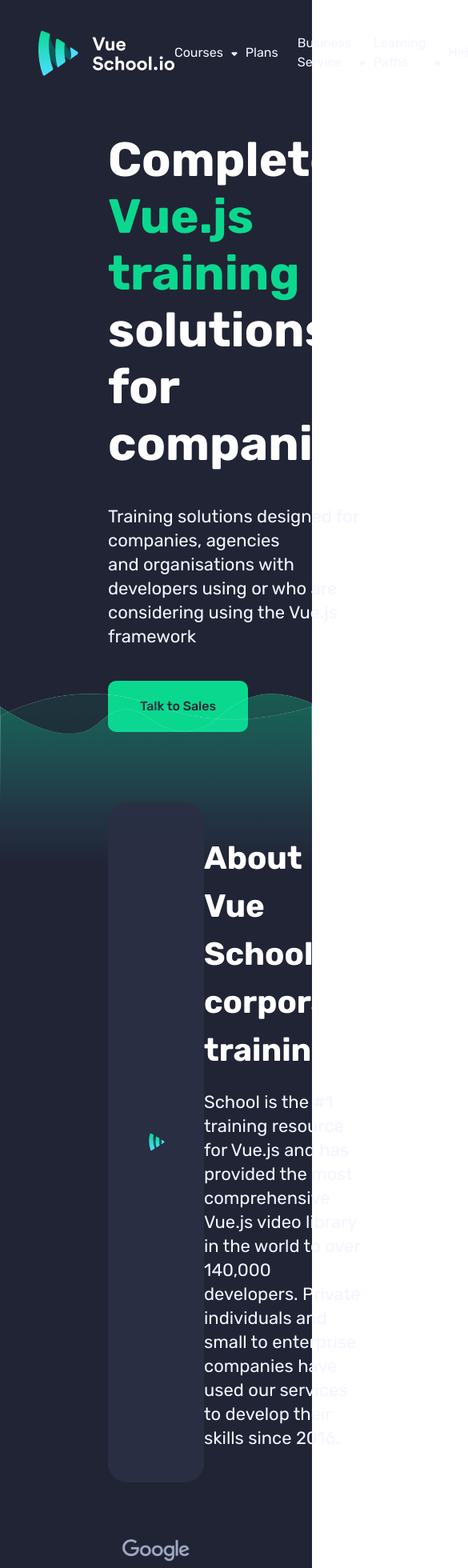
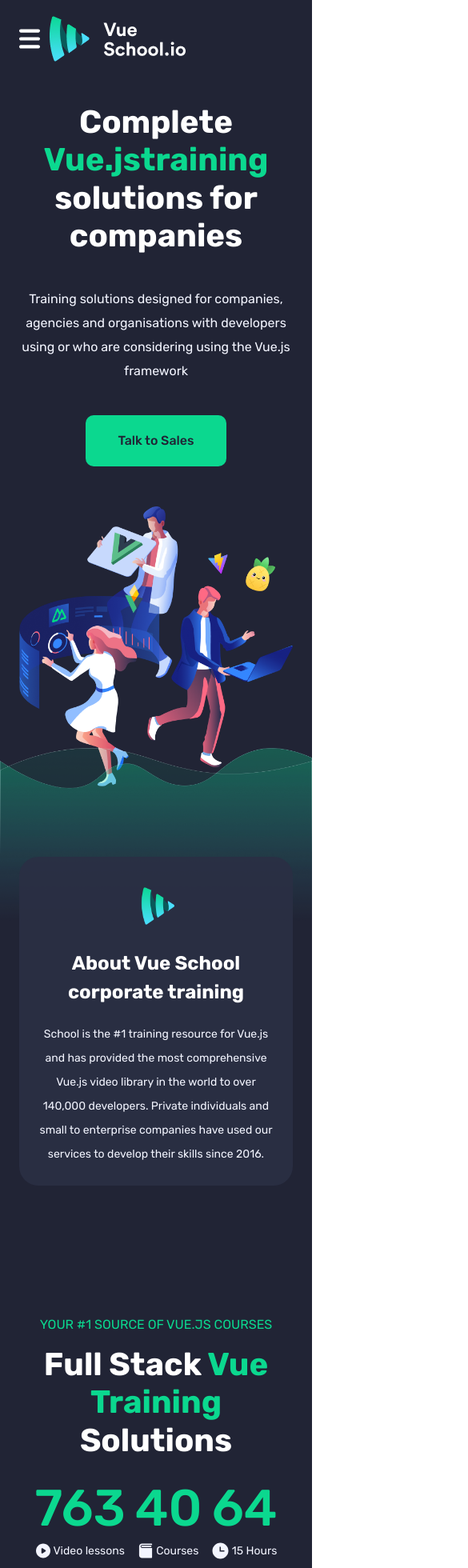
Before and after one commit to techadam/vueschool-tech-test, a Nuxt app: page / in a window 390 px wide. Shown: the top 1960 px of the page at 80% size, 585 px wide, since content can reach past the window. Built offline with nearby package versions, Linux system fonts and the light colour scheme.

Commit message:
implement responsiveness

```diff
--- a/assets/css/style.css
+++ b/assets/css/style.css
@@ -11,6 +11,6 @@
 
 @layer components {
   .header-title {
-    @apply text-[60px] font-bold leading-[71.1px] text-white;
+    @apply text-[40px] sm:text-[60px] font-bold leading-[47.4px] sm:leading-[71.1px] text-white;
   }
 }
--- a/components/Footer.vue
+++ b/components/Footer.vue
@@ -1,59 +1,78 @@
 <template>
   <footer class="bg-brand-black text-light-grey">
-    <div class="flex gap-10 pb-32 mx-[135px]">
-      <div class="w-1/2">
+    <div
+      class="flex gap-10 pb-32 mx-6 sm:mx-10 md:mx-[135px] flex-wrap md:flex-nowrap"
+    >
+      <div class="w-full md:w-1/2 text-center md:text-left">
         <img
           src="@/assets/images/logo.png"
-          class="max-w-[268px] mb-20"
+          class="max-w-[268px] mb-20 mx-auto md:mx-0"
           alt="LOGO"
         />
 
         <p class="mb-[61px] text-white text-[16px] leading-[24px]">
-          Thanks to fine people like you, Vue School can proudly <br> sponsor Evan
-          and the future of Vue.js by being a Platinum Patreon
+          Thanks to fine people like you, Vue School can proudly
+          <br hidden md:inline-block />
+          sponsor Evan and the future of Vue.js by being a Platinum Patreon
         </p>
 
         <div>
-          <h4 class="text-[22px] capitalize text-brand-grey mb-9">FOLLOW US IN SOCIAL MEDIA</h4>
+          <h4 class="text-[22px] capitalize text-brand-grey mb-9">
+            FOLLOW US IN SOCIAL MEDIA
+          </h4>
 
-          <div class="flex gap-4 items-center">
-            <div class="w-[60px] h-[60px] bg-brand-black2 grid place-content-center rounded-full p-2.5">
-              <img src="@/assets/icons/facebook.svg" alt="Facebook icon" />
+          <div class="flex gap-2 sm:gap-4 items-center justify-center md:justify-normal">
+            <div
+              class="w-[60px] h-[60px] bg-brand-black2 grid place-content-center rounded-full p-2.5"
+            >
+              <img src="@/assets/icons/facebook.svg" alt="Facebook icon" class="w-[25px] h-[25px]" />
             </div>
 
-            <div class="w-[60px] h-[60px] bg-brand-black2 grid place-content-center rounded-full p-2.5">
-              <img src="@/assets/icons/twitter.svg" alt="Facebook icon" />
+            <div
+              class="w-[60px] h-[60px] bg-brand-black2 grid place-content-center rounded-full p-2.5"
+            >
+              <img src="@/assets/icons/twitter.svg" alt="Twitter icon" class="w-[25px] h-[25px]" />
             </div>
 
-            <div class="w-[60px] h-[60px] bg-brand-black2 grid place-content-center rounded-full p-2.5">
-              <img src="@/assets/icons/github.svg" alt="Facebook icon" />
+            <div
+              class="w-[60px] h-[60px] bg-brand-black2 grid place-content-center rounded-full p-2.5"
+            >
+              <img src="@/assets/icons/github.svg" alt="Github icon" class="w-[25px] h-[25px]" />
             </div>
 
-            <div class="w-[60px] h-[60px] bg-brand-black2 grid place-content-center rounded-full p-2.5">
-              <img src="@/assets/icons/linkedin.svg" alt="Facebook icon" />
+            <div
+              class="w-[60px] h-[60px] bg-brand-black2 grid place-content-center rounded-full p-2.5"
+            >
+              <img src="@/assets/icons/linkedin.svg" alt="Linkedin icon" class="w-[25px] h-[25px]" />
             </div>
 
-            <div class="w-[60px] h-[60px] bg-brand-black2 grid place-content-center rounded-full p-2.5">
-              <img src="@/assets/icons/youtube.svg" alt="Facebook icon" />
+            <div
+              class="w-[60px] h-[60px] bg-brand-black2 grid place-content-center rounded-full p-2.5"
+            >
+              <img src="@/assets/icons/youtube.svg" alt="Youtube icon" class="w-[25px] h-[25px]" />
             </div>
           </div>
         </div>
       </div>
 
-      <div class="w-1/2 flex gap-24">
-        <div>
+      <div class="w-full md:w-1/2 block md:flex gap-24">
+        <div class="block sm:flex justify-between items-start w-full md:w-auto md:block text-center sm:text-left">
           <div class="mb-12">
-            <h3 class="text-[22px] text-brand-grey font-medium mb-5 uppercase">PRODUCTS</h3>
+            <h3 class="text-[22px] text-brand-grey font-medium mb-5 uppercase">
+              PRODUCTS
+            </h3>
 
             <ul>
               <li class="mb-3.5">
-                <nuxt-link to="to" class="text-[16px]">Courses</nuxt-link>
+                <nuxt-link to="/" class="text-[16px]">Courses</nuxt-link>
               </li>
               <li class="mb-3.5">
                 <nuxt-link to="/" class="text-[16px]">Workshop</nuxt-link>
               </li>
               <li class="mb-3.5">
-                <nuxt-link to="/" class="text-[16px]">Vue Masterclass</nuxt-link>
+                <nuxt-link to="/" class="text-[16px]"
+                  >Vue Masterclass</nuxt-link
+                >
               </li>
               <li>
                 <nuxt-link to="/" class="text-[16px]">Mastering Nuxt</nuxt-link>
@@ -62,7 +81,9 @@
           </div>
 
           <div class="mb-12">
-            <h3 class="text-[22px] text-brand-grey font-medium mb-5 uppercase">PRICING</h3>
+            <h3 class="text-[22px] text-brand-grey font-medium mb-5 uppercase">
+              PRICING
+            </h3>
 
             <ul>
               <li>
@@ -72,7 +93,9 @@
           </div>
 
           <div class="mb-12">
-            <h3 class="text-[22px] text-brand-grey font-medium mb-5 uppercase">connect with us</h3>
+            <h3 class="text-[22px] text-brand-grey font-medium mb-5 uppercase">
+              connect with us
+            </h3>
 
             <ul>
               <li class="mb-3.5">
@@ -88,13 +111,15 @@
           </div>
         </div>
 
-        <div>
+        <div class="block sm:flex justify-between items-start w-full md:w-auto md:block text-center sm:text-left">
           <div class="mb-12">
-            <h3 class="text-[22px] text-brand-grey font-medium mb-5 uppercase">Events</h3>
+            <h3 class="text-[22px] text-brand-grey font-medium mb-5 uppercase">
+              Events
+            </h3>
 
             <ul>
               <li class="mb-3.5">
-                <nuxt-link to="to" class="text-[16px]">Vuejs Nation</nuxt-link>
+                <nuxt-link to="/" class="text-[16px]">Vuejs Nation</nuxt-link>
               </li>
               <li class="mb-3.5">
                 <nuxt-link to="/" class="text-[16px]">Nuxt Nation</nuxt-link>
@@ -106,38 +131,51 @@
           </div>
 
           <div class="mb-12">
-            <h3 class="text-[22px] text-brand-grey font-medium mb-5 uppercase">Corporate</h3>
+            <h3 class="text-[22px] text-brand-grey font-medium mb-5 uppercase">
+              Corporate
+            </h3>
 
             <ul>
               <li class="mb-3.5">
-                <nuxt-link to="/" class="text-[16px]">Corporate Training</nuxt-link>
+                <nuxt-link to="/" class="text-[16px]"
+                  >Corporate Training</nuxt-link
+                >
               </li>
               <li class="mb-3.5">
-                <nuxt-link to="/" class="text-[16px]">Developer Recruitment</nuxt-link>
+                <nuxt-link to="/" class="text-[16px]"
+                  >Developer Recruitment</nuxt-link
+                >
               </li>
               <li class="mb-3.5">
-                <nuxt-link to="/" class="text-[16px]">Course Development</nuxt-link>
+                <nuxt-link to="/" class="text-[16px]"
+                  >Course Development</nuxt-link
+                >
               </li>
               <li class="mb-3.5">
-                <nuxt-link to="/" class="text-[16px]">On-Site Workshops</nuxt-link>
+                <nuxt-link to="/" class="text-[16px]"
+                  >On-Site Workshops</nuxt-link
+                >
               </li>
               <li class="mb-3.5">
                 <nuxt-link to="/" class="text-[16px]">Consulting</nuxt-link>
               </li>
               <li class="mb-3.5">
-                <nuxt-link to="/" class="text-[16px]">Affiliate Programs</nuxt-link>
+                <nuxt-link to="/" class="text-[16px]"
+                  >Affiliate Programs</nuxt-link
+                >
               </li>
             </ul>
           </div>
 
           <div class="mb-12">
-            <h3 class="text-[22px] text-brand-grey font-medium mb-5 uppercase">Resources</h3>
+            <h3 class="text-[22px] text-brand-grey font-medium mb-5 uppercase">
+              Resources
+            </h3>
 
             <ul>
               <li class="mb-3.5">
                 <nuxt-link to="/" class="text-[16px]">Articles</nuxt-link>
               </li>
-
             </ul>
           </div>
         </div>
--- a/components/Header.vue
+++ b/components/Header.vue
@@ -1,9 +1,15 @@
 <template>
-  <header class="py-[20px] px-[48px] text-light-grey text-normal">
+  <header class="py-5 px-6 sm:px-12 text-light-grey text-normal">
     <nav class="flex justify-between items-center">
-      <img src="@/assets/images/logo.png" class="w-[170px]" />
+      <div class="flex items-center">
+        <img
+          src="@/assets/icons/bars.svg"
+          class="mr-3 inline-block xl:hidden w-[26px]"
+        />
+        <img src="@/assets/images/logo.png" class="w-[170px]" />
+      </div>
 
-      <ul class="flex items-center gap-6">
+      <ul class="hidden xl:flex items-center gap-6">
         <li>
           <nuxt-link to="/" class="flex items-end gap-1">
             <span>Courses</span>
@@ -50,13 +56,14 @@
         </li>
       </ul>
 
-      <div class="flex items-center gap-6">
+      <div class="hidden sm:flex items-center gap-6">
         <nuxt-link to="/" class="inline-block text-white">Log in</nuxt-link>
-        <nuxt-link
+        <button
           to="/"
           class="inline-block py-[20px] px-[40px] rounded-[10px] border-2 border-brand-primary"
-          >Sign up</nuxt-link
         >
+          Sign up
+        </button>
       </div>
     </nav>
   </header>
--- a/pages/index.vue
+++ b/pages/index.vue
@@ -1,17 +1,25 @@
 <template>
   <section id="hero relative">
-    <div class="flex items-center gap-[50px] ml-[135px]">
-      <div class="pt-8">
+    <div
+      class="flex justify-center lg:justify-normal items-center gap-[50px] mx-6 sm:mx-10 lg:ml-[135px] md:mr-0 flex-wrap"
+    >
+      <div class="pt-8 md:text-left text-center">
         <!-- Please note that the custom class here header-title is using applied tailwind styles see style.css -->
         <h1 class="header-title">
-          Complete <span class="text-brand-primary">Vue.js</span> <br />
-          <span class="text-brand-primary">training</span> solutions <br />
+          Complete <span class="text-brand-primary">Vue.js</span>
+          <br class="hidden md:inline-block" />
+          <span class="text-brand-primary">training</span> solutions
+          <br class="hidden md:inline-block" />
           for companies
         </h1>
 
-        <p class="my-10 text-[22px] text-light-grey leading-[30px]">
-          Training solutions designed for companies, agencies <br />
-          and organisations with developers using or who are <br />
+        <p
+          class="my-10 text-[16px] sm:text-[22px] text-light-grey leading-[30px]"
+        >
+          Training solutions designed for companies, agencies
+          <br class="hidden md:inline-block" />
+          and organisations with developers using or who are
+          <br class="hidden md:inline-block" />
           considering using the Vue.js framework
         </p>
 
@@ -24,7 +32,7 @@
 
       <img
         src="@/assets/images/hero.png"
-        class="ml-28 justify-self-end"
+        class="ml-0 lg:ml-28 justify-self-end"
         alt=""
       />
     </div>
@@ -44,17 +52,25 @@
         alt=""
       />
 
-      <div class="mx-[135px] relative z-4 pt-[136px]">
+      <div class="mx-6 sm:mx-10 lg:mx-[135px] relative z-4 pt-[136px]">
         <div
-          class="rounded-3xl p-10 flex gap-10 items-center bg-brand-black2/90 mb-16"
+          class="rounded-3xl p-6 md:p-10 flex flex-wrap sm:flex-nowrap justify-center sm:justify-normal gap-4 md:gap-10 items-start md:items-center bg-brand-black2/90 mb-16"
         >
-          <img src="@/assets/images/logoicon.png" class="w-[280px]" alt="" />
+          <img
+            src="@/assets/images/logoicon.png"
+            class="w-[85px] lg:w-[280px] sm:w-[152px]"
+            alt=""
+          />
 
-          <div class="w-auto">
-            <h1 class="mb-5 font-bold text-[40px] text-white">
+          <div class="w-auto text-center sm:text-left">
+            <h1
+              class="mb-5 font-bold text-[24px] sm:text-[32px] md:text-[40px] text-white"
+            >
               About Vue School corporate training
             </h1>
-            <p class="text-[22px] leading-[30px] text-light-grey">
+            <p
+              class="text-[14px] sm:text-[18px] lg:text-[22px] leading-[30px] text-light-grey"
+            >
               School is the #1 training resource for Vue.js and has provided the
               most comprehensive Vue.js video library in the world to over
               140,000 developers. Private individuals and small to enterprise
@@ -64,7 +80,7 @@
           </div>
         </div>
 
-        <div class="flex items-center justify-between flex-wrap">
+        <div class="hidden md:flex items-center justify-between flex-wrap">
           <img src="@/assets/images/brand.png" alt="" />
           <img src="@/assets/images/brand.png" alt="" />
           <img src="@/assets/images/brand.png" alt="" />
@@ -75,31 +91,35 @@
       </div>
     </div>
 
-    <div class="relative z-2 mx-[135px] mt-40">
+    <div
+      class="relative z-2 mx-10 md:mx-[135px] mt-40 text-center md:text-left"
+    >
       <small
-        class="block uppercase mb-3 text-[24px] leading-[28.44px] text-brand-primary"
+        class="block uppercase mb-3 text-[16px] sm:text-[24px] leading-[28.44px] text-brand-primary"
         >YOUR #1 SOURCE OF VUE.JS COURSES</small
       >
-      <div class="flex items-center justify-between">
-        <div>
+      <div
+        class="flex items-center justify-center md:justify-between flex-wrap"
+      >
+        <div class="mb-6 sm:mb-2">
           <h2 class="header-title">
             Full Stack
             <span class="text-brand-primary"
-              >Vue <br />
+              >Vue <br class="hidden sm:inline-block" />
               Training
             </span>
             Solutions
           </h2>
         </div>
 
-        <div class="flex justify-between gap-[61px] flex-nowrap">
+        <div class="flex justify-between gap-3 sm:gap-[61px] flex-nowrap">
           <div class="text-center">
             <h2
-              class="text-[90px] leading-[106.65px] text-brand-primary font-medium mb-1"
+              class="text-[64px] sm:text-[90px] leading-[75.84px] sm:leading-[106.65px] text-brand-primary font-medium mb-1"
             >
               763
             </h2>
-            <div class="flex items-center justify-center gap-2">
+            <div class="flex items-center justify-center gap-1 sm:gap-2">
               <img src="@/assets/icons/play.svg" alt="" />
               <small class="text-[14px] text-light-grey">Video lessons</small>
             </div>
@@ -107,11 +127,11 @@
 
           <div class="text-center">
             <h2
-              class="text-[90px] leading-[106.65px] text-brand-primary font-medium mb-1"
+              class="text-[64px] sm:text-[90px] leading-[75.84px] sm:leading-[106.65px] text-brand-primary font-medium mb-1"
             >
               40
             </h2>
-            <div class="flex items-center justify-center gap-2">
+            <div class="flex items-center justify-center gap-1 sm:gap-2">
               <img src="@/assets/icons/book.svg" alt="" />
               <small class="text-[14px] text-light-grey">Courses</small>
             </div>
@@ -119,11 +139,11 @@
 
           <div class="text-center">
             <h2
-              class="text-[90px] leading-[106.65px] text-brand-primary font-medium mb-1"
+              class="text-[64px] sm:text-[90px] leading-[75.84px] sm:leading-[106.65px] text-brand-primary font-medium mb-1"
             >
               64
             </h2>
-            <div class="flex items-center justify-center gap-2">
+            <div class="flex items-center justify-center gap-1 sm:gap-2">
               <img src="@/assets/icons/clock.svg" alt="" />
               <small class="text-[14px] text-light-grey">15 Hours</small>
             </div>
@@ -134,10 +154,10 @@
   </section>
 
   <section id="pricing" class="pt-44">
-    <h1 class="text-center header-title font-bold relative">
+    <h1 class="text-center header-title font-bold relative mx-6 sm:mx-auto">
       Discounted
       <span class="text-brand-secondary"
-        >Corporate <br />
+        >Corporate <br class="hidden sm:inline-block" />
         Training</span
       >
       Bundles
@@ -157,7 +177,7 @@
       />
 
       <div
-        class="grid grid-cols-3 items-start gap-[30px] mx-[135px] z-3 relative pt-48"
+        class="grid grid-cols-1 lg:grid-cols-2 xl:grid-cols-3 items-start gap-[30px] mx-6 sm:mx-10 lg:mx-[135px] z-3 relative pt-48"
       >
         <pricing-card title="Basic" :icon="LeafIcon" />
         <pricing-card title="Professional" :icon="RocketIcon">
@@ -184,7 +204,9 @@
   </section>
 
   <section id="workshop pt-40">
-    <div class="mx-[135px] flex justify-between items-center mt-20 mb-[72px]">
+    <div
+      class="mx-10 md:mx-[135px] flex justify-between items-center mt-20 mb-[72px] flex-wrap"
+    >
       <h1 class="header-title">Available Workshops</h1>
       <button
         class="bg-brand-primary py-5 px-10 text-brand-black rounded-[10px] font-medium"
@@ -193,7 +215,7 @@
       </button>
     </div>
 
-    <div class="ml-[135px] flex flex-nowrap overflow-hidden mb-44">
+    <div class="ml-[40px] md:ml-[135px] flex flex-nowrap overflow-hidden mb-44">
       <work-shop-card />
       <work-shop-card />
       <work-shop-card />
--- a/tailwind.config.js
+++ b/tailwind.config.js
@@ -22,6 +22,10 @@
       fontSize: {
         "normal": "16px",
       },
+      screens: {
+        "xl-custom": "1381px",
+        // => @media (min-width: 1280px) { ... }
+      }
     },
   },
   plugins: [],
```
Also changed, not shown: assets/icons/bars.svg (added).
